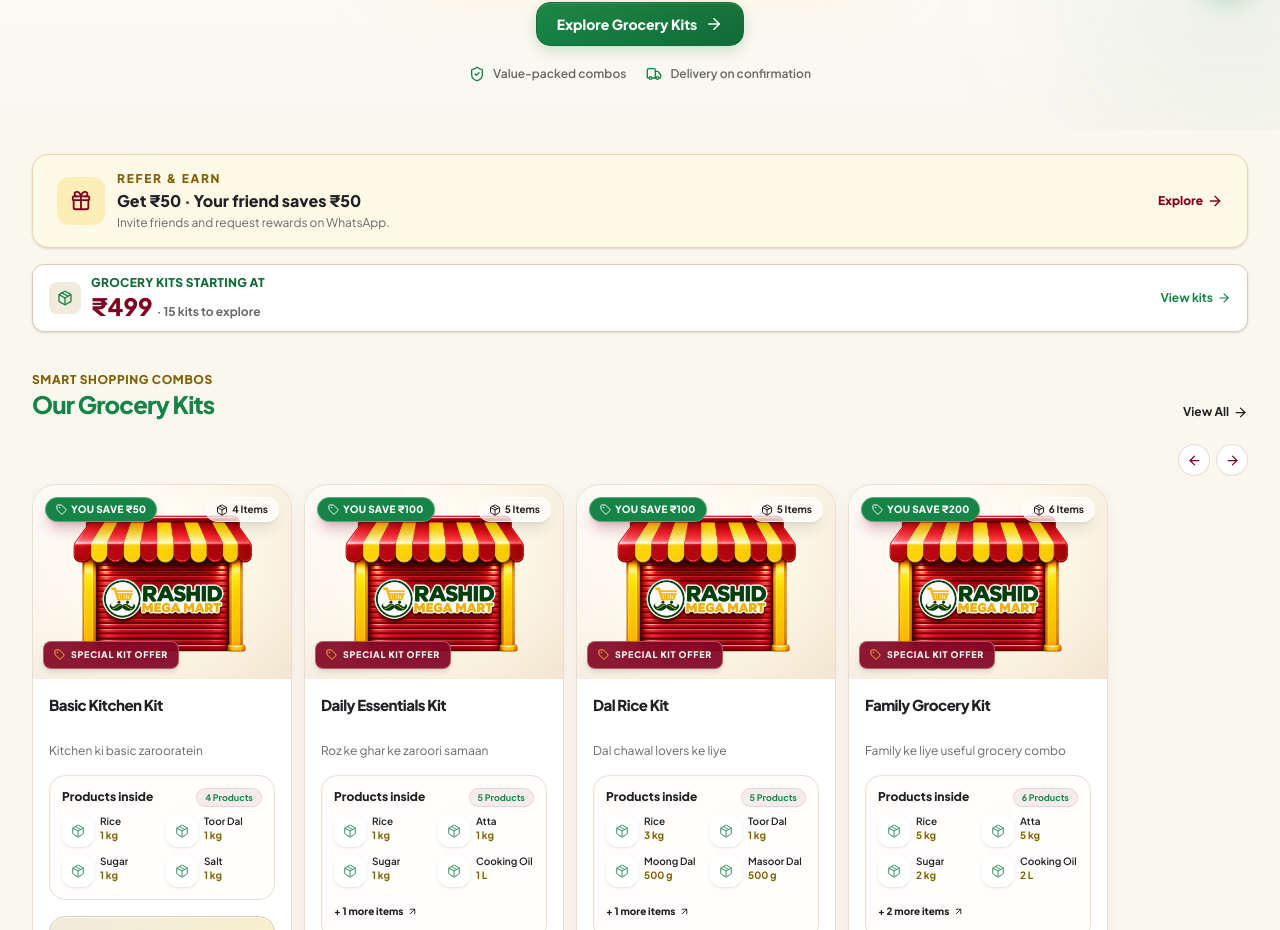
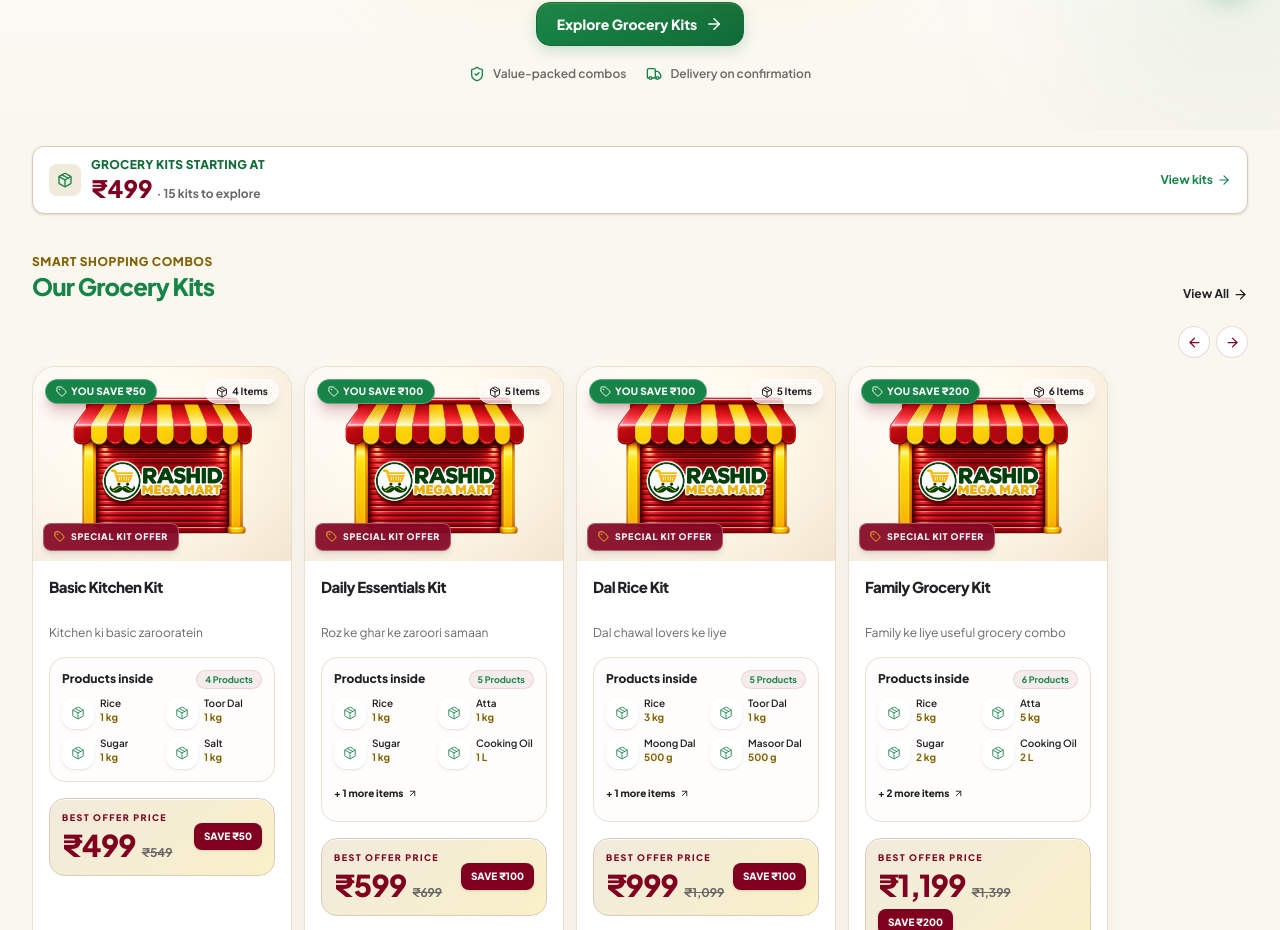
Before and after one commit to NoorTechnologies/rashidmegamartv0.1, a Next.js app: page / in a window 1280 px wide. Shown: the part 780-1710 px from the top of the page. Built offline with nearby package versions, Linux system fonts and the light colour scheme.

Commit message:
Remove remaining rewards promotion from homepage

```diff
--- a/src/app/page.tsx
+++ b/src/app/page.tsx
@@ -1,6 +1,6 @@
 import Image from "next/image";
 import Link from "next/link";
-import { ArrowRight, ShieldCheck, Truck, Package, Wallet, ClipboardList, Gift } from "lucide-react";
+import { ArrowRight, ShieldCheck, Truck, Package, Wallet, ClipboardList } from "lucide-react";
 import Footer from "@/components/Footer";
 import FeaturedKitsCarousel from "@/components/FeaturedKitsCarousel";
 import { kits } from "@/data/kits";
@@ -45,27 +45,6 @@ export default function HomePage() {
             <span className="flex items-center gap-2"><Truck size={16} className="text-[#168447]" /> Delivery on confirmation</span>
           </div>
         </div>
-      </section>
-
-<section data-reveal className="mx-auto w-full max-w-7xl px-3 pt-4 min-[480px]:px-5 sm:pt-6 md:px-6 lg:px-8" aria-label="Rewards and referral">
-        <Link
-          href="/rewards"
-          className="group flex min-h-[72px] items-center justify-between gap-2.5 rounded-2xl border border-[#E8D7A8] bg-[#FFF9E8] px-4 py-3 shadow-sm transition hover:-translate-y-0.5 hover:border-[#800020]/40 hover:shadow-md sm:px-6 sm:py-4"
-        >
-          <span className="flex min-w-0 items-center gap-3">
-            <span className="flex size-10 shrink-0 items-center justify-center rounded-xl bg-[#F7C928]/25 text-[#800020] sm:size-12">
-              <Gift size={22} />
-            </span>
-            <span className="min-w-0">
-              <span className="block text-[10px] font-extrabold uppercase tracking-[0.14em] text-[#806000] sm:text-xs">Refer & Earn</span>
-              <span className="mt-0.5 block text-sm font-black text-[#202124] sm:text-base">Get ₹50 · Your friend saves ₹50</span>
-              <span className="mt-0.5 block text-[10px] leading-4 text-[#686868] sm:text-xs">Invite friends and request rewards on WhatsApp.</span>
-            </span>
-          </span>
-          <span className="inline-flex shrink-0 items-center gap-1 text-xs font-extrabold text-[#800020] transition group-hover:gap-2">
-            Explore <ArrowRight size={16} />
-          </span>
-        </Link>
       </section>
 
       {startingPrice !== null && (
```
